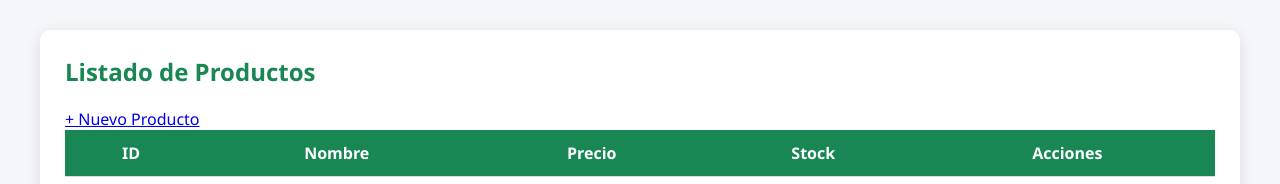
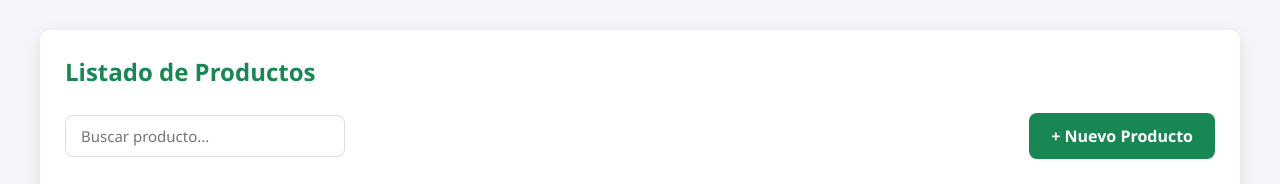
Before and after one commit to jhamile17/prediccionia, a Flask app: page /productos in a window 1280 px wide. Shown: the part 63-247 px from the top of the page. Run offline with Flask 3, Linux system fonts and the light colour scheme; data that the repository does not hold is empty.

Commit message:
Cambios en product 2

```diff
--- a/static/css/ventas.css
+++ b/static/css/ventas.css
@@ -342,3 +342,53 @@ grid-template-columns:1fr;
 }
 
 }
+
+.acciones-superiores{
+
+    display:flex;
+
+    justify-content:space-between;
+
+    align-items:center;
+
+    margin:25px 0;
+
+}
+
+.buscador input{
+
+    width:280px;
+
+    padding:10px 15px;
+
+    border:1px solid #dcdcdc;
+
+    border-radius:8px;
+
+    font-size:15px;
+
+}
+
+.btn-nuevo{
+
+    background:#198754;
+
+    color:#fff;
+
+    text-decoration:none;
+
+    padding:12px 22px;
+
+    border-radius:8px;
+
+    font-weight:600;
+
+    transition:.3s;
+
+}
+
+.btn-nuevo:hover{
+
+    background:#146c43;
+
+}
--- a/templates/productos.html
+++ b/templates/productos.html
@@ -12,8 +12,17 @@ Productos
 
     <div class="acciones-superiores">
 
-        <a href="{{ url_for('productos.nuevo_producto') }}"
-        class="btn-nuevo">
+        <div class="buscador">
+
+            <input
+                type="text"
+                placeholder="Buscar producto...">
+
+        </div>
+
+        <a
+            href="{{ url_for('productos.nuevo_producto') }}"
+            class="btn-nuevo">
 
             + Nuevo Producto
 
```
